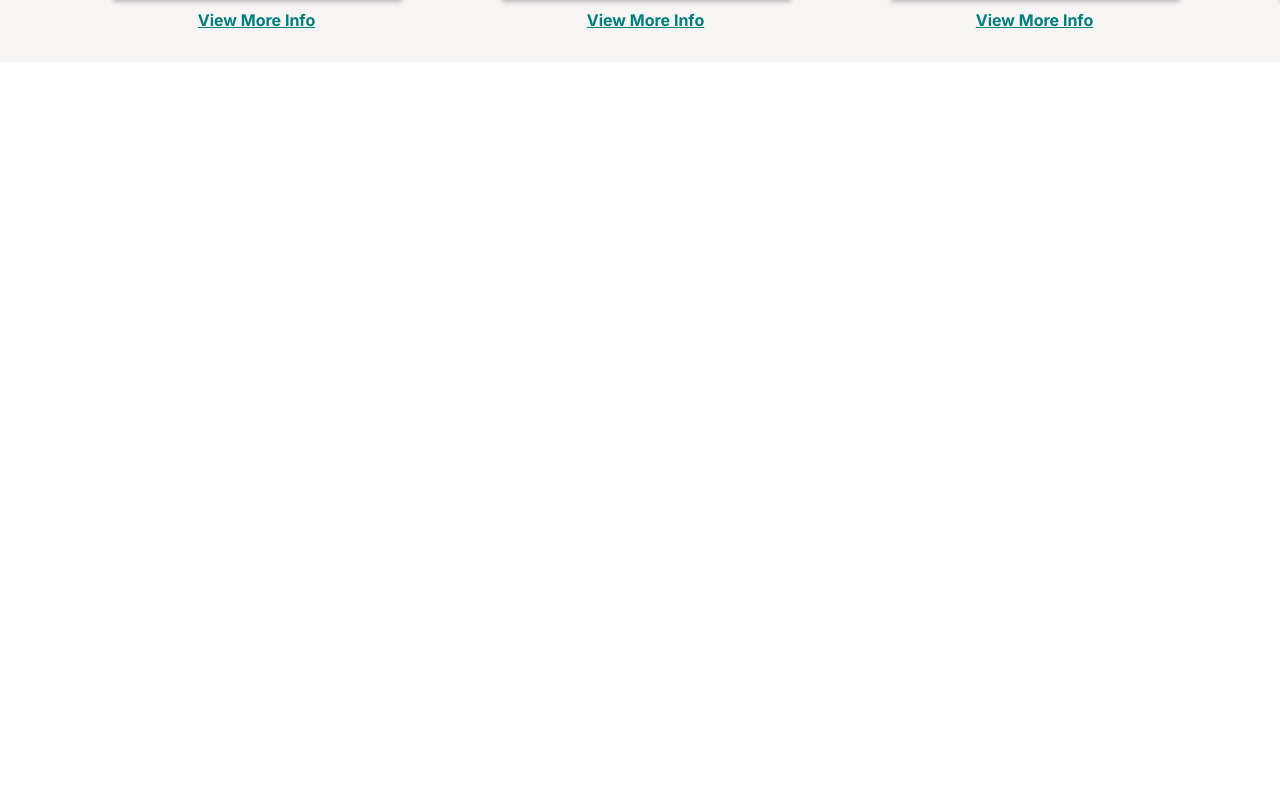
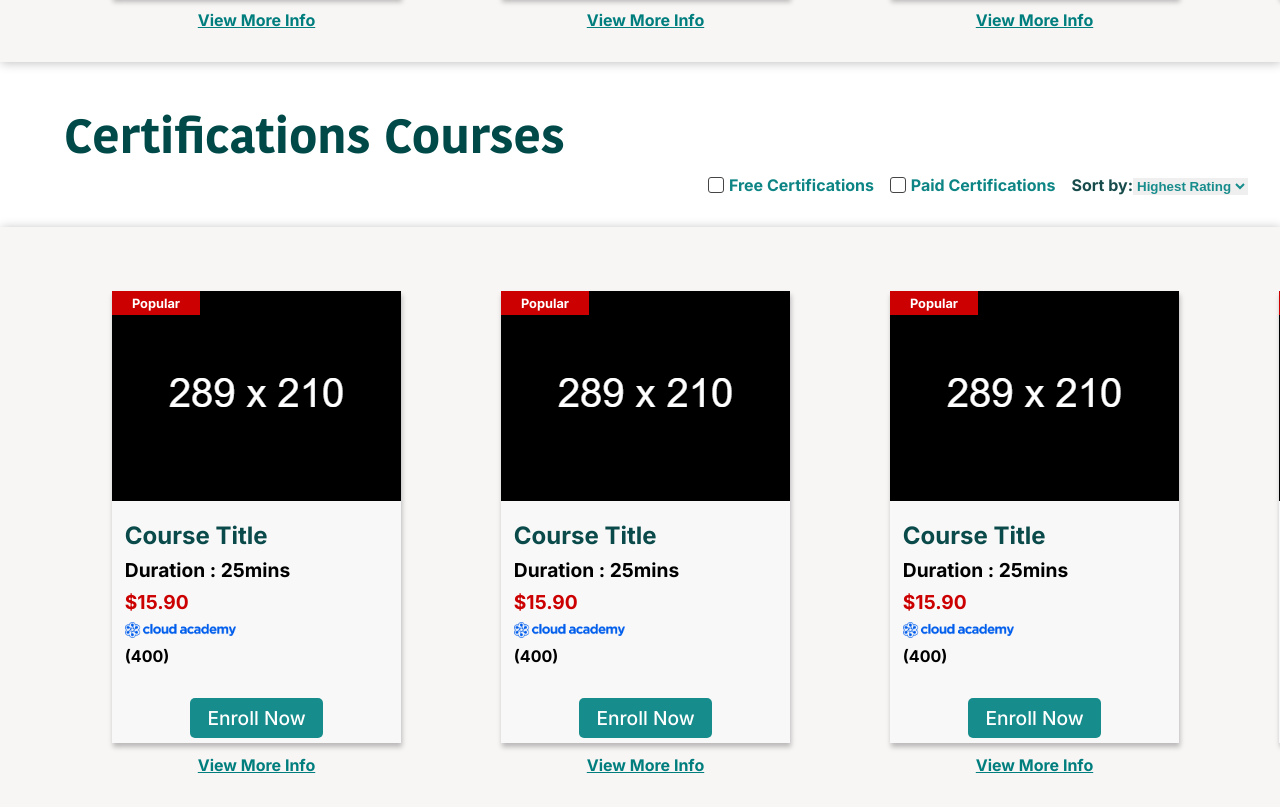
Before and after one commit to SamerEGhaly/Online-Learning-Site, a React (Vite) app: page / in a window 1280 px wide. Shown: the part 1897-2704 px from the top of the page. Before the commit the page ends 1959 px from the top, so only its background shows below. Built offline with nearby package versions, Linux system fonts and the light colour scheme.

Commit message:
created a certification courses component

```diff
--- a/src/App.jsx
+++ b/src/App.jsx
@@ -2,6 +2,7 @@ import React from "react"
 import Header from "./Components/Header"
 import LandingPage from "./Components/LandingPage"
 import PopularCourses from "./Components/PopularCourses"
+import CertificationCourses from "./Components/CertificationCourses"
 
 function App() {
 
@@ -17,6 +18,7 @@ function App() {
           <img src="/src/assets/Images/coursera-logo.png" alt="coursera logo" />
         </section>
         <PopularCourses/>
+        <CertificationCourses/>
       </main>
     </div>
   )
--- /dev/null
+++ b/src/CSS/certification-courses.css
@@ -0,0 +1,65 @@
+.certification-courses {
+    width: 100%;
+}
+
+#certification-courses-title {
+    font: 700 3rem "Kohinoor Bangla";
+    color: #004949;
+    margin: 2rem 4rem 0;
+}
+
+.certification-courses-filters {
+    display: flex;
+    justify-content: flex-end;
+    align-items: center;
+    gap: 1rem;
+    font-family: Inter, sans-serif;
+    margin: 0 2rem 2rem;
+}
+
+.checkbox-filter {
+    display: flex;
+    align-items: center;
+    gap: 0.3rem;
+
+    font-weight: 700;
+    color: #0E8585;
+
+    cursor: pointer;
+}
+
+.custom-checkbox {
+    border: 1px solid #454545;
+    border-radius: 3px;
+    height: 1rem;
+    width: 1rem;
+
+    display: flex;
+    justify-content: center;
+    align-items: center;
+}
+
+.custom-checkbox img {
+    display: block;
+    height: 60%;
+}
+
+.checkbox-filter>input[type=checkbox] {
+    display: none;
+    position: absolute;
+}
+
+.checkbox-filter>input[type=checkbox]:checked~.custom-checkbox {
+    background-color: #454545;
+}
+
+.sort-list-label {
+    font-weight: 700;
+    color: #184B4B;
+}
+
+.list-filter {
+    border: none;
+    color: #178C8C;
+    font-weight: 700;
+}
--- a/src/Components/Carousel.jsx
+++ b/src/Components/Carousel.jsx
@@ -1,7 +1,7 @@
 import Course from "./Course"
 import "/src/CSS/carousel.css"
 
-function Carousel(){
+function Carousel(props){
     return(
         <div className="carousel">
             <div className="container">
--- /dev/null
+++ b/src/Components/CertificationCourses.jsx
@@ -0,0 +1,35 @@
+import "/src/CSS/certification-courses.css"
+import Carousel from "./Carousel"
+
+function CertificationCourses(){
+    return(
+        <section className="certification-courses">
+            <h2 id="certification-courses-title">Certifications Courses</h2>
+          <div className="certification-courses-filters">
+            <label htmlFor="free-certification-checkbox" className="checkbox-filter">
+              <input type="checkbox" name="freeCertificationsFilter" id="free-certification-checkbox" />
+              <div className="custom-checkbox"><img src="/src/assets/Images/white-checkmark.png" alt="checkmark"/></div>
+              Free Certifications
+            </label>
+            <label htmlFor="paid-certifications-checkbox" className="checkbox-filter">
+              <input type="checkbox" name="paidCertificationsFilter" id="paid-certifications-checkbox" />
+              <div className="custom-checkbox"><img src="/src/assets/Images/white-checkmark.png" alt="checkmark"/></div>
+              Paid Certifications
+            </label>
+            <label htmlFor="sort-filter" className="sort-list-label">
+              Sort by:
+              <select name="sortList" id="sort-filter" className="sort-list list-filter">
+                <option selected value="highestRating">Highest Rating</option>
+                <option value="lowestRating">Lowest Rating</option>
+                <option value="highestPrice">Highest Price</option>
+                <option value="lowestPrice">Lowest Price</option>
+                <option value="mostViewed">Most Viewed</option>
+              </select>
+            </label>
+          </div>
+          <Carousel/>
+        </section>
+    )
+}
+
+export default CertificationCourses
--- a/src/Components/PopularCourses.jsx
+++ b/src/Components/PopularCourses.jsx
@@ -3,6 +3,7 @@ import Carousel from "./Carousel"
 import "/src/CSS/popular-courses.css"
 
 function PopularCourses(){
+
     return(
         <section className="popular-courses" aria-labelledby="popular-courses-title">
           <h2 id="popular-courses-title">Popular Courses</h2>
```
